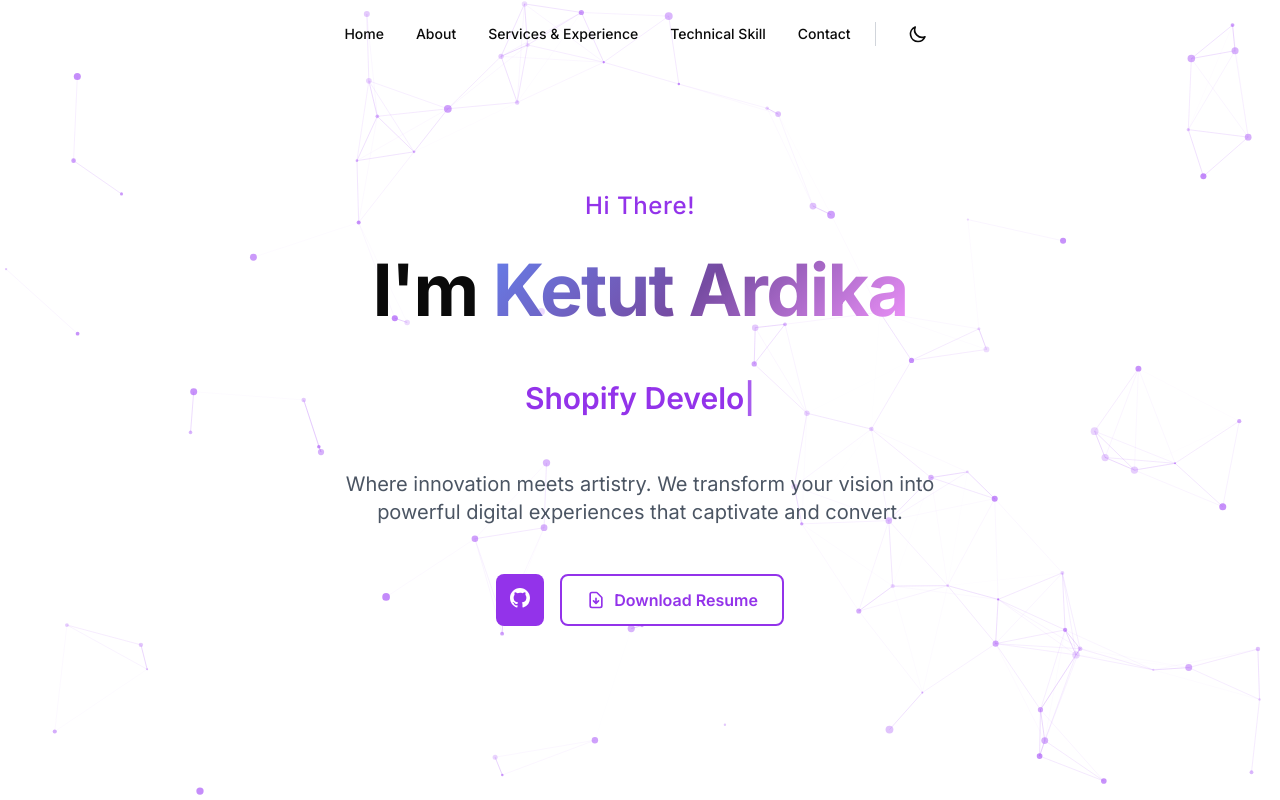
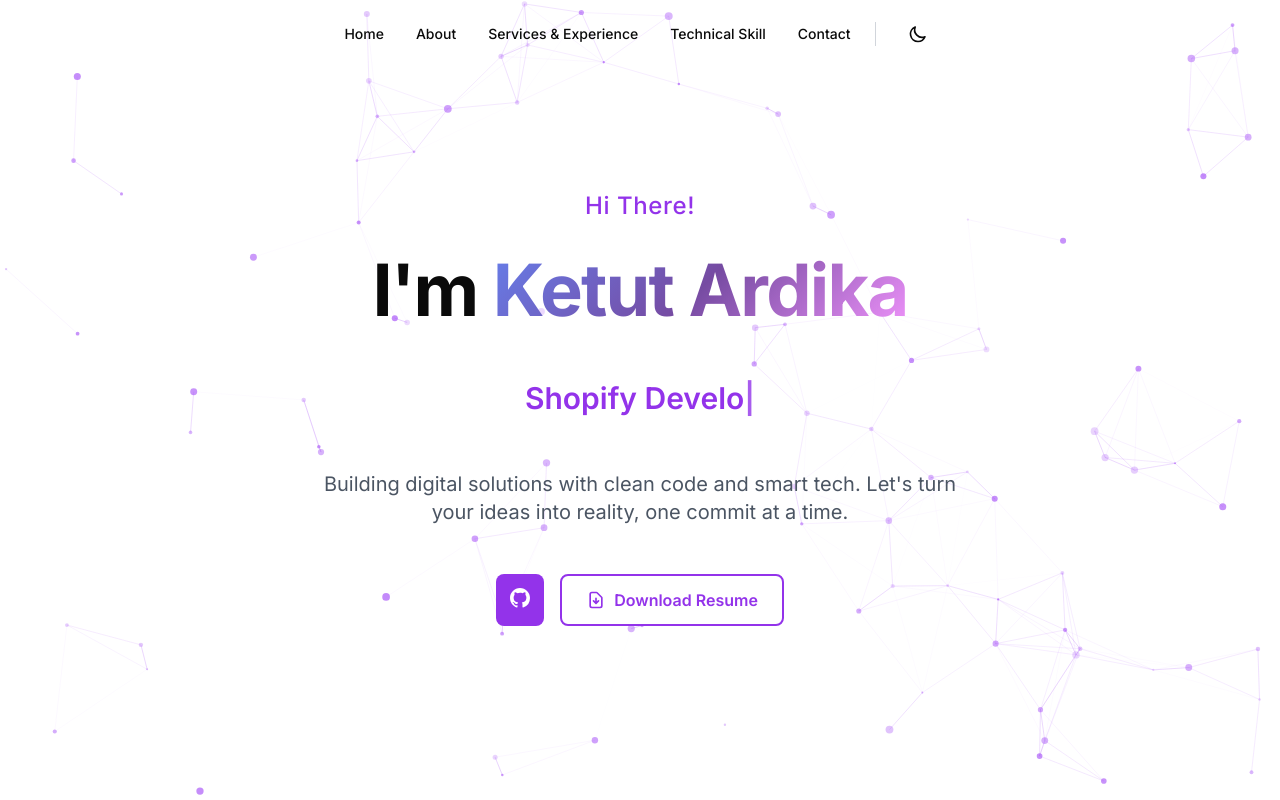
Before and after one commit to ketutardika/ketutardika.github.io, a Next.js app: page / in a window 1280 px wide. Shown: the top 800 px of the page. Built offline with nearby package versions, Linux system fonts and the light colour scheme.

Commit message:
update: title website and revise content

```diff
--- a/app/layout.tsx
+++ b/app/layout.tsx
@@ -10,13 +10,13 @@ const inter = Inter({
 });
 
 export const metadata: Metadata = {
-  title: "Ketut Ardika - WordPress & E-commerce Developer",
-  description: "Senior WordPress & E-commerce Developer with 10+ years of experience. Specialized in custom WooCommerce architecture, trading platforms, and high-performance web solutions.",
+  title: "Ketut Ardika - Senior Wordpress Developer & Technical Lead",
+  description: "Senior Wordpress Developer & Technical Lead with 10+ years of experience. Specialized in custom WooCommerce architecture, trading platforms, and high-performance web solutions.",
   keywords: ["WordPress Developer", "Shopify Developer", "WooCommerce", "E-commerce", "Web Development", "Technical Lead"],
   authors: [{ name: "Ketut Ardika" }],
   openGraph: {
-    title: "Ketut Ardika - WordPress & E-commerce Developer",
-    description: "Senior WordPress & E-commerce Developer with 10+ years of experience",
+    title: "Ketut Ardika - Senior Wordpress Developer & Technical Lead",
+    description: "Senior Wordpress Developer & Technical Lead with 10+ years of experience",
     type: "website",
   },
 };
--- a/components/sections/Hero.tsx
+++ b/components/sections/Hero.tsx
@@ -21,14 +21,14 @@ export default function Hero() {
                 words={[
                   'WordPress Developer',
                   'Shopify Developer',
-                  'Technical Lead Engineer',
+                  'Technical Lead',
                 ]}
                 className="text-purple-600 dark:text-purple-400"
               />
             </div>
             <p className="text-lg md:text-xl text-gray-600 dark:text-gray-300 max-w-2xl mx-auto">
-              Where innovation meets artistry. We transform your vision into
-              powerful digital experiences that captivate and convert.
+              Building digital solutions with clean code and smart tech.
+              Let's turn your ideas into reality, one commit at a time.
             </p>
             <div className="flex justify-center gap-4 pt-4">
               <a
--- a/components/sections/TechStack.tsx
+++ b/components/sections/TechStack.tsx
@@ -2,7 +2,7 @@ export default function TechStack() {
   const techCategories = [
     {
       category: 'Backend & Performance',
-      technologies: ['PHP (Wordpress & Laravel)', 'Python', 'SQL', 'Cloudflare CDN', 'Database Optimization'],
+      technologies: ['PHP (Wordpress & Laravel)', 'Python', 'SQL', 'WordPress & Shopify Core','Cloudflare CDN', 'Database Optimization'],
       icon: (
         <svg className="w-6 h-6" fill="none" stroke="currentColor" viewBox="0 0 24 24">
           <path strokeLinecap="round" strokeLinejoin="round" strokeWidth={2} d="M5 12h14M5 12a2 2 0 01-2-2V6a2 2 0 012-2h14a2 2 0 012 2v4a2 2 0 01-2 2M5 12a2 2 0 00-2 2v4a2 2 0 002 2h14a2 2 0 002-2v-4a2 2 0 00-2-2m-2-4h.01M17 16h.01" />
```
